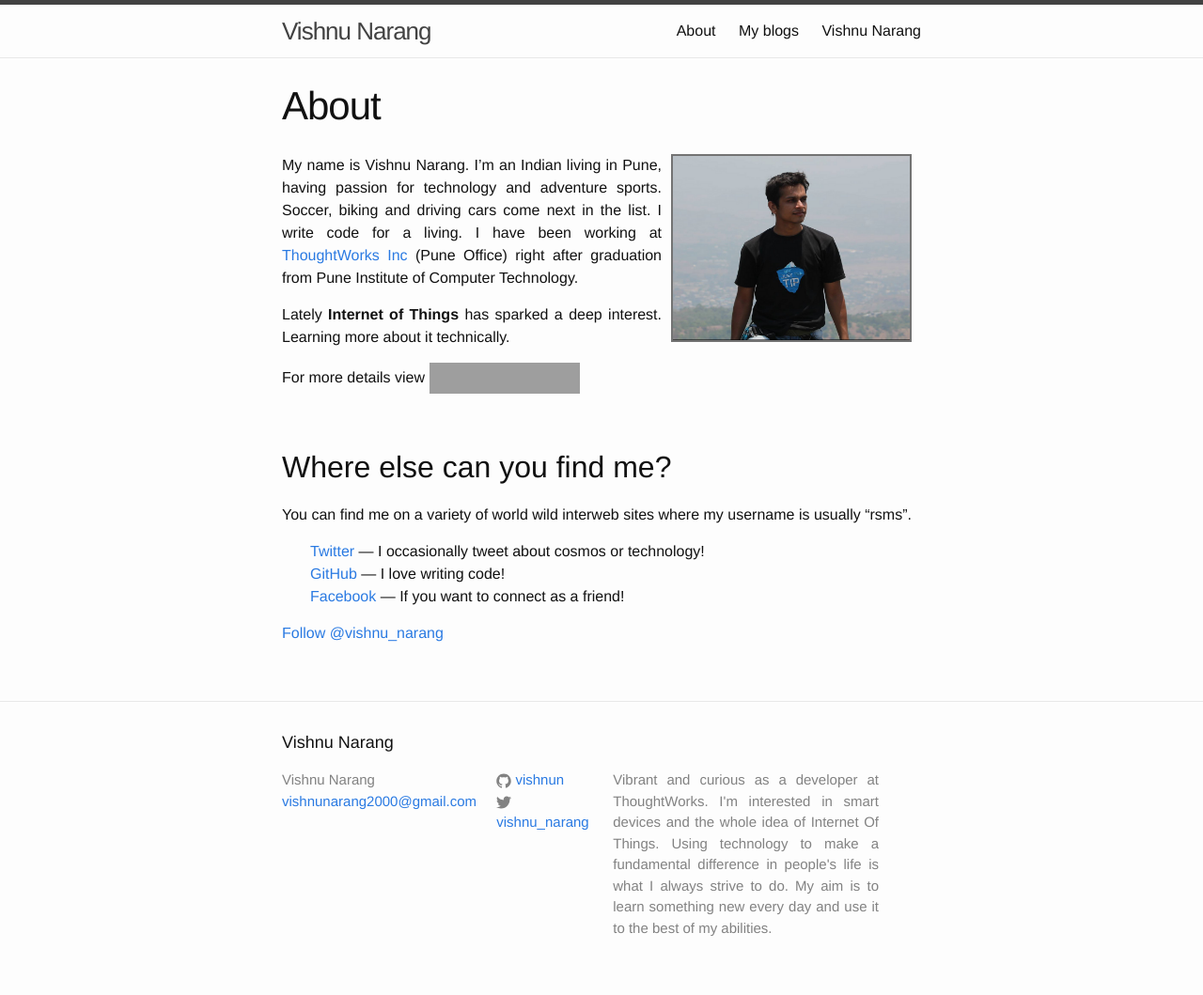
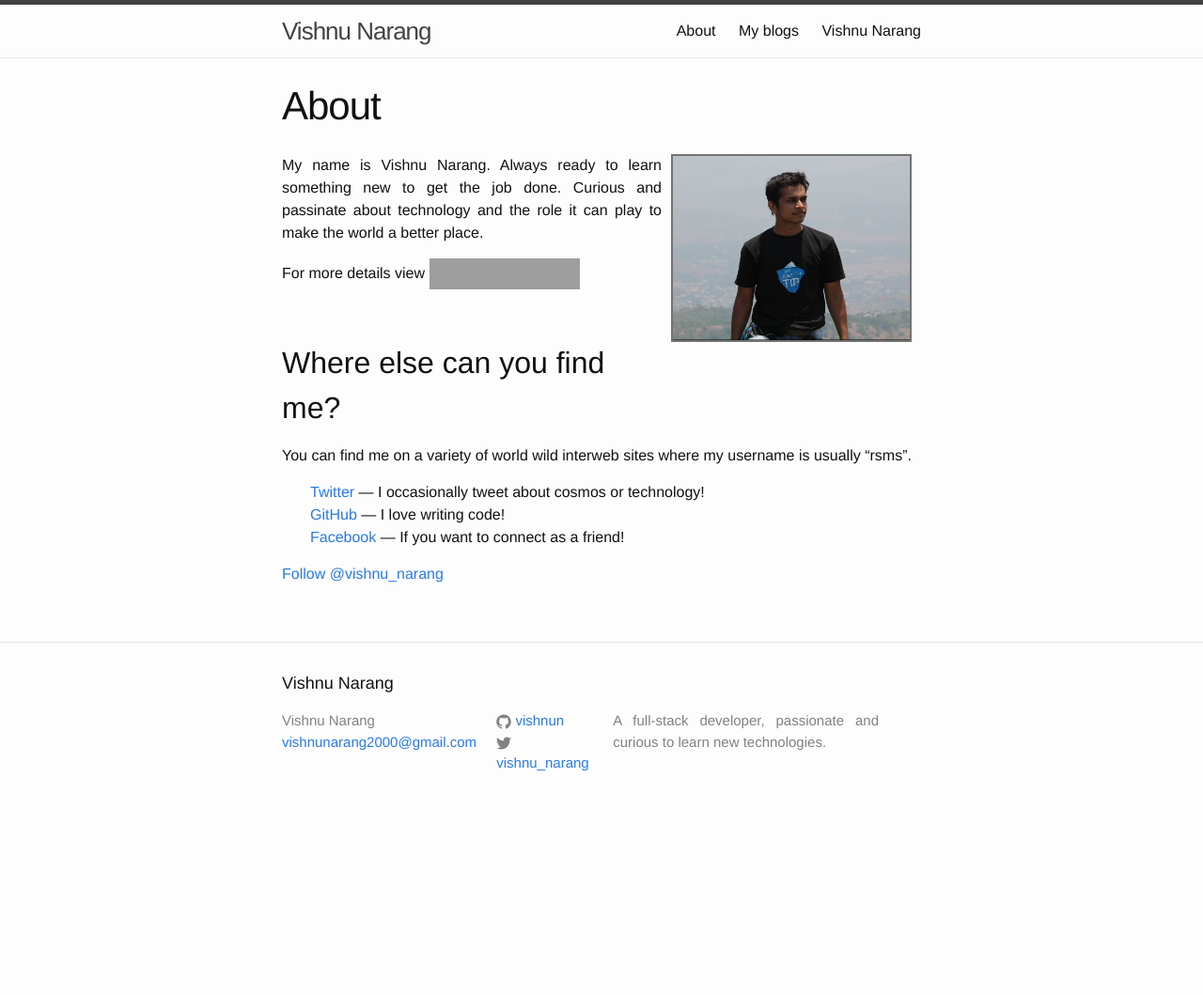
Before and after one commit to vishnun/vishnun.github.io, a Jekyll site: the page built from about.md, in a window 1280 px wide. Shown: the whole page at 94% size. Built offline with Jekyll 4.4.1, drawn with Linux system fonts in a browser that asks for light colours; comment, search, counter and statistics services are not loaded; after the commit the page ends 900 px from its top, so only the background shows below that; grey boxes are pictures that could not be loaded.

Commit message:
Updating info.

```diff
--- a/_config.yml
+++ b/_config.yml
@@ -2,10 +2,7 @@
 title: Vishnu Narang
 email: vishnunarang2000@gmail.com
 description: > # this means to ignore newlines until "baseurl:"
-  Vibrant and curious as a developer at ThoughtWorks.
-  I'm interested in smart devices and the whole idea of Internet Of Things.
-  Using technology to make a fundamental difference in people's life is what I always strive to do.
-  My aim is to learn something new every day and use it to the best of my abilities.
+  A full-stack developer, passionate and curious to learn new technologies.
 baseurl: "" # the subpath of your site, e.g. /blog/
 url: "http://vishnun.github.io" # the base hostname & protocol for your site
 twitter_username: vishnu_narang
--- a/about.md
+++ b/about.md
@@ -5,13 +5,7 @@ title: About
 
 <a target="blank" href="http://www.thoughtworks.com/profiles/vishnu-narang"><img class="about-me-image" src="/public/Images/me.png" width="256" height="200" align="right"></a>
 
-My name is Vishnu Narang. I'm an Indian living in Pune, having passion for technology and adventure sports. Soccer, biking and driving cars come next in the list.
-I write code for a living. I have been working at [ThoughtWorks Inc][Thoughtworks] (Pune Office) right after graduation from *Pune Institute of Computer Technology*.
-
-Lately **Internet of Things** has sparked a deep interest. Learning more about it technically.
-
-
-[ThoughtWorks]: http://www.thoughtworks.com/
+My name is Vishnu Narang. Always ready to learn something new to get the job done. Curious and passinate about technology and the role it can play to make the world a better place.
 
 For more details view <a href="http://in.linkedin.com/in/vishnunarang"><img src="https://static.licdn.com/scds/common/u/img/webpromo/btn_myprofile_160x33.png" style="border: none;" width="160" height="33" border="0" alt="View vishnu narang's profile on LinkedIn"></a>
 
--- a/css/home.scss
+++ b/css/home.scss
@@ -88,6 +88,11 @@
   //  }
   //
   //}
+
+  .content {
+    max-width: 1024px;
+    margin: auto;
+  }
 
   #what-i-do {
     @include sectionTitle();
```
Also changed, not shown: Gemfile.lock.
